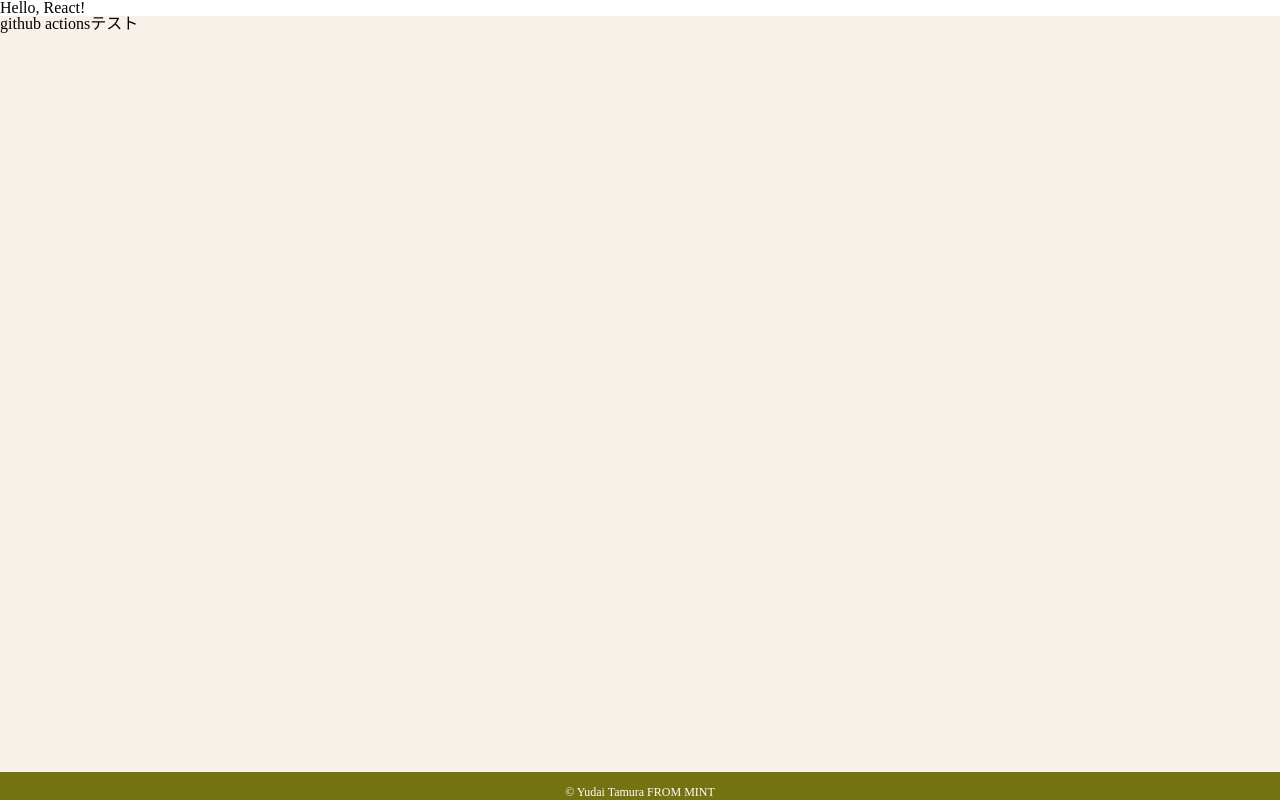
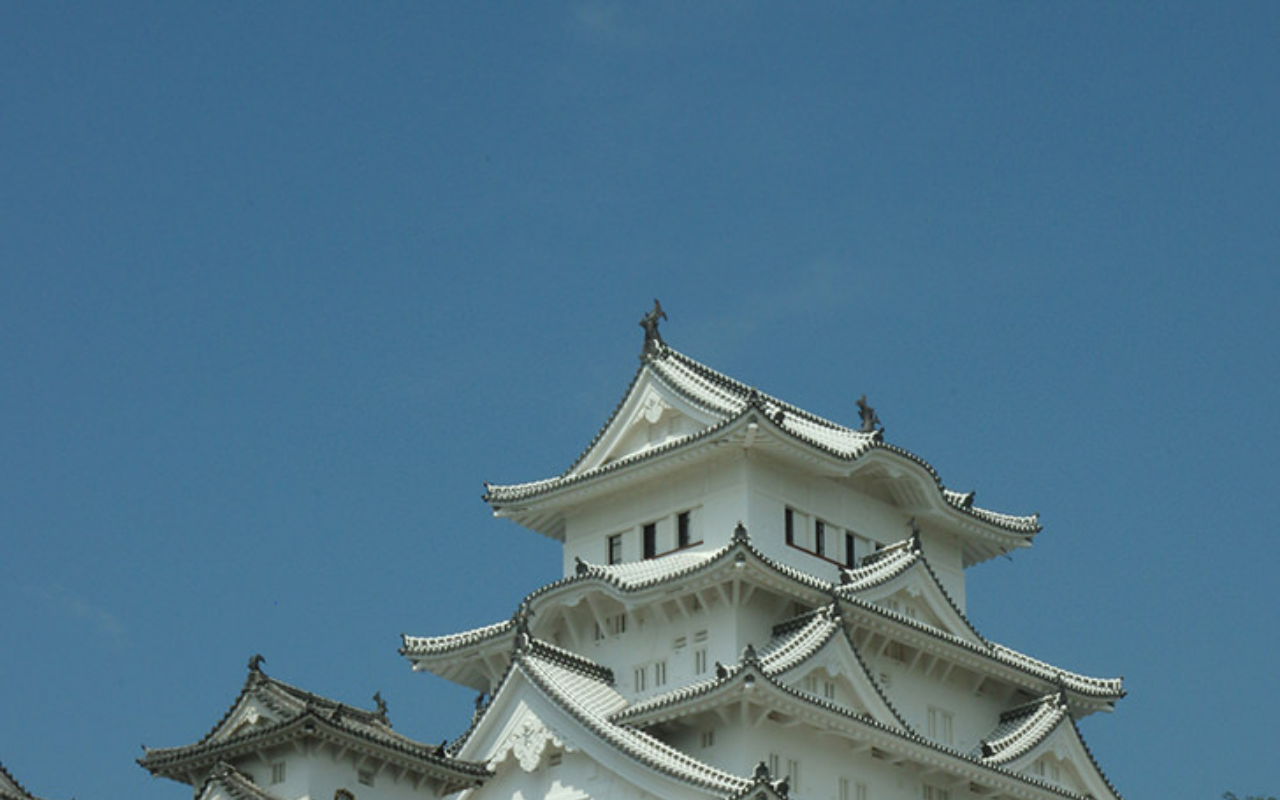
Before and after one commit to YudaiTamura/mint-2020-summer-trip, a React app: page / in a window 1280 px wide. Shown: the top 800 px of the page. Built offline with nearby package versions, Linux system fonts and the light colour scheme; the HTML template or start-up script is replaced by a standard one.

Commit message:
トップページの雛形を作成

```diff
--- a/package.json
+++ b/package.json
@@ -18,8 +18,10 @@
     "@types/react": "^16.9.41",
     "@types/react-dom": "^16.9.8",
     "@types/styled-components": "^5.1.1",
+    "file-loader": "^6.0.0",
     "ts-loader": "^7.0.5",
     "typescript": "^3.9.6",
+    "url-loader": "^4.1.0",
     "webpack": "^4.43.0",
     "webpack-cli": "^3.3.12",
     "webpack-dev-server": "^3.11.0"
--- a/src/components/App.tsx
+++ b/src/components/App.tsx
@@ -1,21 +1,25 @@
 import React from "react";
 import { Reset } from "styled-reset";
-import CSS from "csstype";
+import styled from "styled-components";
 
+import TopPage from "./TopPage";
 import Footer from "./Footer";
 import Variables from "./Variables";
 
+const MainContents = styled.main`
+  /* 画面の高さ - footerの高さ */
+  min-height: calc(100vh - 40px);
+  width: 100vw;
+  background-color: ${Variables.COLOR.BASE};
+`;
+
 const App = () => {
-  const minHeight: CSS.Properties = {
-    minHeight: "756px",
-    backgroundColor: Variables.COLOR.BASE,
-  };
-
   return (
     <>
       <Reset />
-      <h1>Hello, React!</h1>
-      <h2 style={minHeight}>github actionsテスト</h2>
+      <MainContents>
+        <TopPage />
+      </MainContents>
       <Footer />
     </>
   );
--- /dev/null
+++ b/src/components/TopPage.tsx
@@ -0,0 +1,50 @@
+import React from "react";
+import styled from "styled-components";
+
+import himejijoImg from "../images/himejijo1.jpg";
+
+import Variables from "./Variables";
+
+const KeyVisual = styled.img`
+  width: 100%;
+`;
+
+const Links = styled.div`
+  display: flex;
+  flex-wrap: wrap;
+  width: 90%;
+  margin: 0 auto;
+  padding: 8rem 0;
+  justify-content: space-around;
+`;
+
+const Link = styled.a`
+  display: block;
+  width: calc((90vw - 5rem) / 2);
+  height: calc((90vw - 5rem) / 2);
+  background-color: ${Variables.COLOR.BROWN};
+  color: ${Variables.COLOR.WHITE};
+  border-radius: 20%;
+  line-height: calc((90vw - 5rem) / 2);
+  text-align: center;
+  text-decoration: none;
+  font-size: 1.5rem;
+  letter-spacing: 0.2rem;
+  font-family: serif;
+  position: relative;
+  box-shadow: 0.1rem 0.1rem 0.6rem 0.1rem ${Variables.COLOR.DARK_BROWN};
+`;
+
+const TopPage = () => {
+  return (
+    <section className="top-page">
+      <KeyVisual src={himejijoImg} />
+      <Links>
+        <Link href="./schedule">日程</Link>
+        <Link href="./stay">宿泊先</Link>
+      </Links>
+    </section>
+  );
+};
+
+export default TopPage;
--- a/tsconfig.json
+++ b/tsconfig.json
@@ -16,7 +16,7 @@
     "noUnusedParameters": true,
     "noImplicitReturns": true,
     "noFallthroughCasesInSwitch": true,
-
+    "typeRoots": ["node_modules/@types", "types"]
   },
-  "include": ["./src"]
+  "include": ["./src", "./types"]
 }
--- /dev/null
+++ b/types/import-img.d.ts
@@ -0,0 +1,3 @@
+declare module "*.jpg";
+declare module "*.png";
+declare module "*.svg";
--- a/webpack.dev.js
+++ b/webpack.dev.js
@@ -15,6 +15,10 @@ module.exports = {
         use: "ts-loader",
         exclude: /node_modules/,
       },
+      {
+        test: /\.(jpg|png|svg)$/,
+        loader: "url-loader",
+      },
     ],
   },
   resolve: {
--- a/webpack.prod.js
+++ b/webpack.prod.js
@@ -15,6 +15,10 @@ module.exports = {
         use: "ts-loader",
         exclude: /node_modules/,
       },
+      {
+        test: /\.(jpg|png|svg)$/,
+        loader: "url-loader",
+      },
     ],
   },
   resolve: {
```
Also changed, not shown: src/images/himejijo1.jpg (added), 1 other file (tests, documents, lock files or other folders).
